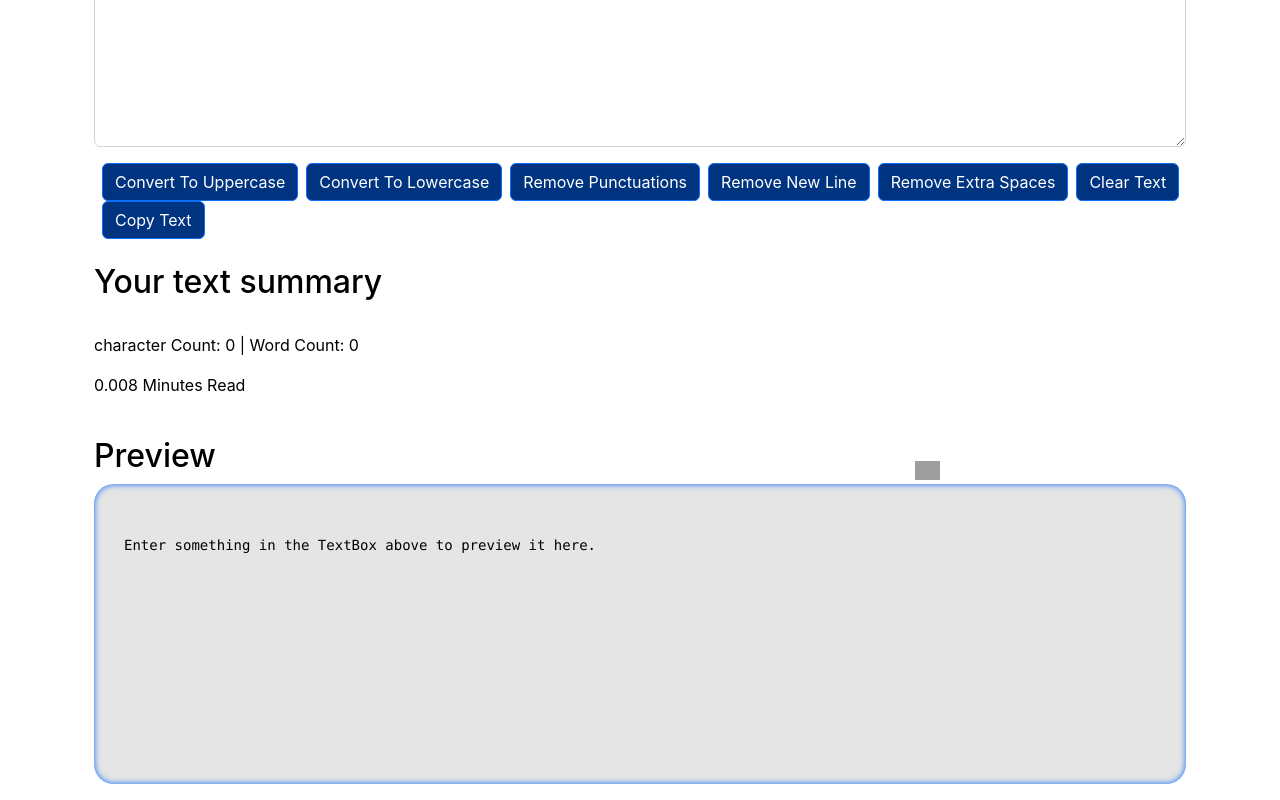
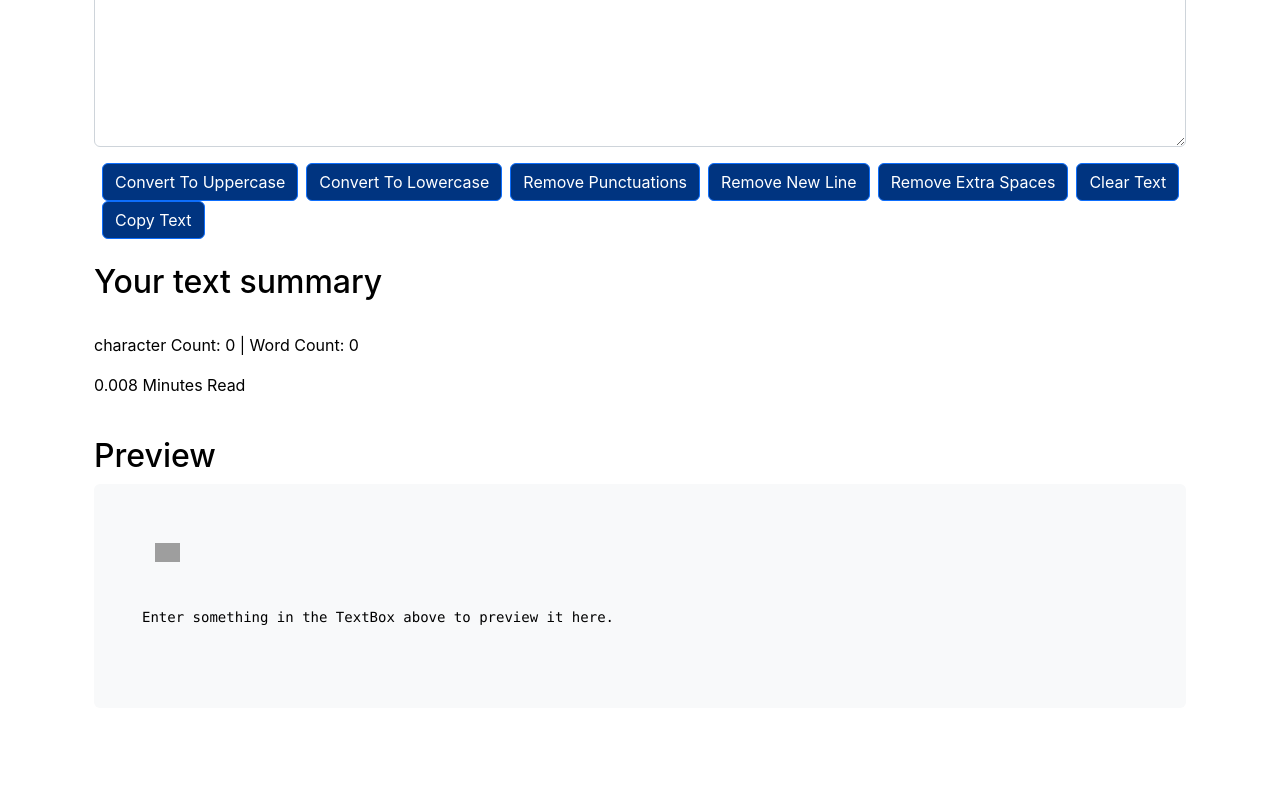
Before and after one commit to Mohammedvaraliya/TextUtils-ReactApp, a React (Create React App) app: page / in a window 1280 px wide. Shown: the part 291-1091 px from the top of the page. After the commit the page ends 999 px from the top, so only its background shows below. Built offline with nearby package versions, Linux system fonts and the light colour scheme; grey boxes are pictures that could not be loaded.

Commit message:
Add functionality

```diff
--- a/src/components/About.js
+++ b/src/components/About.js
@@ -34,9 +34,6 @@ export default function About(props) {
         <body style={{backgroundColor: props.mode==='dark'?document.body.style.backgroundColor = "#150037":'white'}}>
             <main  style={{color: props.mode==='light'?'black':'white'}}>
                 <div className="container py-4"  style={{backgroundColor: props.mode==='dark'?'#150037':'white', color: props.mode==='dark'?'white':'black'}} >
-                    {/* <div className="container">
-                        <button type="button" className="btn btn-primary" onClick={applyStyles}>{btnText}</button>
-                    </div> */}
                     <h1>About Us</h1>
 
                     <div className={`p-5 mb-4 bg-${colorClass} border rounded-3`} style={{backgroundColor: props.mode==='dark'?'#5d5d5d':'white', color: props.mode==='dark'?'white':'black'}}>
--- a/src/components/App.css
+++ b/src/components/App.css
@@ -5,7 +5,7 @@
     --bs-btn-hover-color: #fff;
     --bs-btn-hover-bg: #080808;
     --bs-btn-hover-border-color: #0a58ca;
-    --bs-btn-focus-shadow-rgb: 49,132,253;
+    --bs-btn-focus-shadow-rgb: 49, 132, 253;
     --bs-btn-active-color: #fff;
     --bs-btn-active-bg: #0a58ca;
     --bs-btn-active-border-color: #0a53be;
@@ -16,13 +16,6 @@
 }
 
 
-#copyBtn-clipboard {
-    top: 743px;
-    right: 328px;
-    position:absolute;
-    border: #0d6efd;
-}
-
-.copyImg{
+.copyImg {
     max-width: 25px;
 }
--- a/src/components/TestForm.js
+++ b/src/components/TestForm.js
@@ -4,21 +4,6 @@ import "./App.css"
 
 export default function TestForm(props) {
 
-    let textarea = {
-        backgroundColor: 'rgba(0,0,0,.1)',
-        overflowY: 'scroll',
-        height: '300px',
-        padding: "30px",
-        boxShadow: 'inset 0 0 6px rgba(0,0,0,0.00)',
-        webkitBoxShadow: '#0066ff 0px 0px 6px inset',
-        '*::-webkit-scrollbar-thumb': {
-            backgroundColor: '#01007e',
-            outline: '1px solid slategrey'
-        },
-        webkitBorderRadius: '20px',
-        mozBorderRadius: '20px',
-        borderRadius: "20px",
-    }
     const handleUpUppercase = () => {
         let upperText = text.toUpperCase();
         setText(upperText);
@@ -114,13 +99,16 @@ export default function TestForm(props) {
                 <p>{0.008 * text.split(" ").length} Minutes Read</p>
                 <br />
                 <h2>Preview</h2>
+
                 <div>
-                    <pre style={textarea}>
+                    <div className={`bg-${props.mode==='light'?'light':'dark'} p-5 rounded`} style={{ color: props.mode === 'dark' ? 'white' : 'black' }}>
+                        <button className='btn' id='copyBtn-clipboard' onClick={handleUpCopyTextArea} style={{ color: props.mode === 'dark' ? 'white' : 'black' }}><img className='copyImg' src="https://cdn-icons-png.flaticon.com/512/2168/2168942.png"
+                            title="Click to Copy" alt='copy'
+                        /><br /><p id='copyTextMsge'>{copyToClipboard}</p></button>
+                        <pre>
                         <p><br />{text.length > 0 ? text : "Enter something in the TextBox above to preview it here."}</p>
-                        <div><button className='btn copyBtn-clipboard' id='copyBtn-clipboard' onClick={handleUpCopyTextArea} style={{color: props.mode === 'dark' ? 'white' : 'black' }}><img className='copyImg' src="https://cdn-icons-png.flaticon.com/512/2168/2168942.png"
-                            title="Click to Copy"
-                        /><br/><p id='copyTextMsge'>{copyToClipboard}</p></button></div>
-                    </pre>
+                        </pre>
+                    </div>
                 </div>
 
             </div>
```
